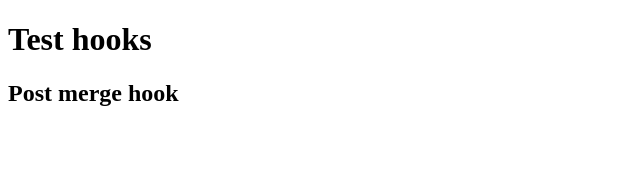
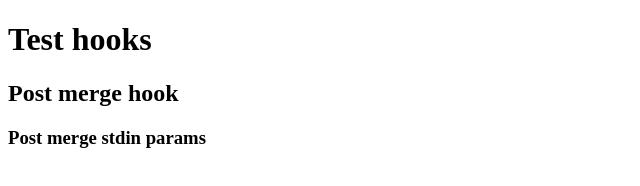
Before and after one commit to lairortega/hooks-test, a plain HTML site: page index.html in a window 1280 px wide. Shown: the whole page, without its empty margins (0-640 px from the left). Drawn offline with Linux system fonts and the light colour scheme.

Commit message:
Push to test hooks post-merge

```diff
--- a/index.html
+++ b/index.html
@@ -8,5 +8,6 @@
 <body>
     <h1>Test hooks</h1>
     <h2>Post merge hook</h2>
+    <h3>Post merge stdin params</h3>
 </body>
 </html>
```
